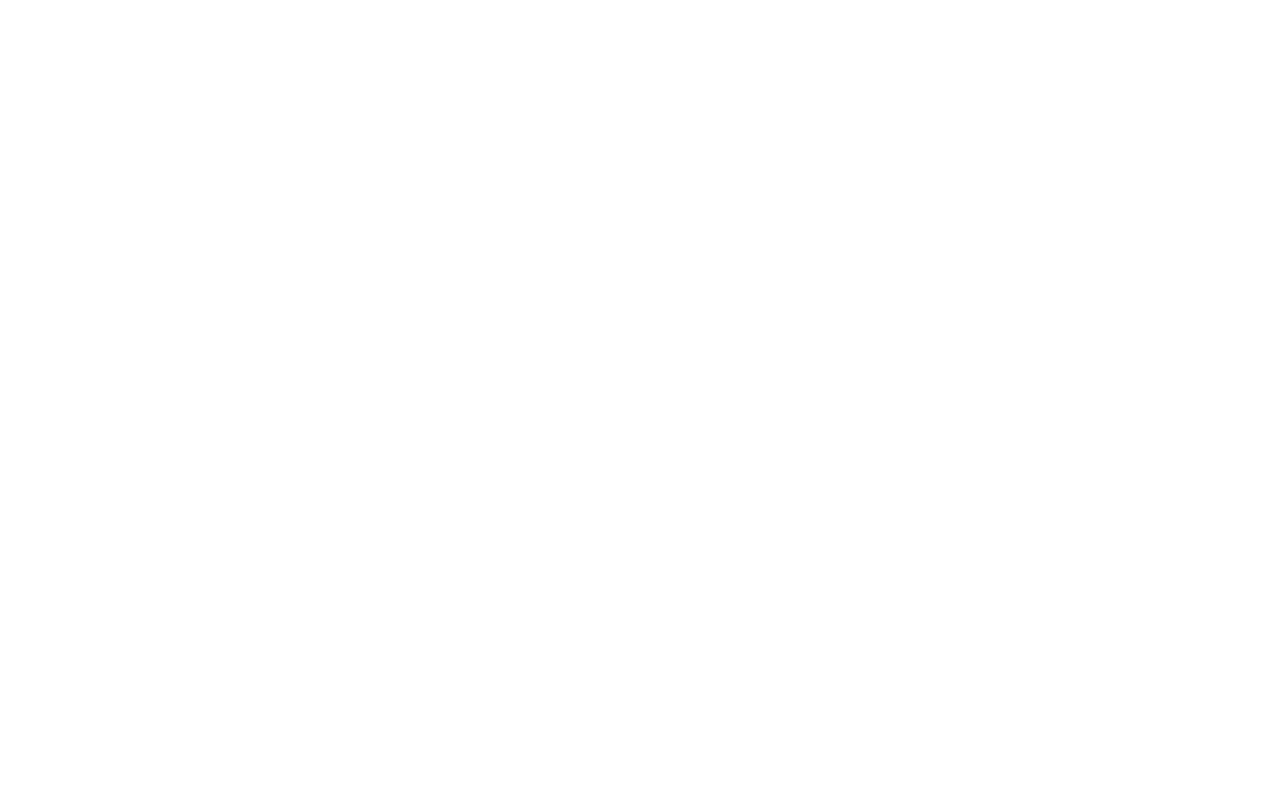
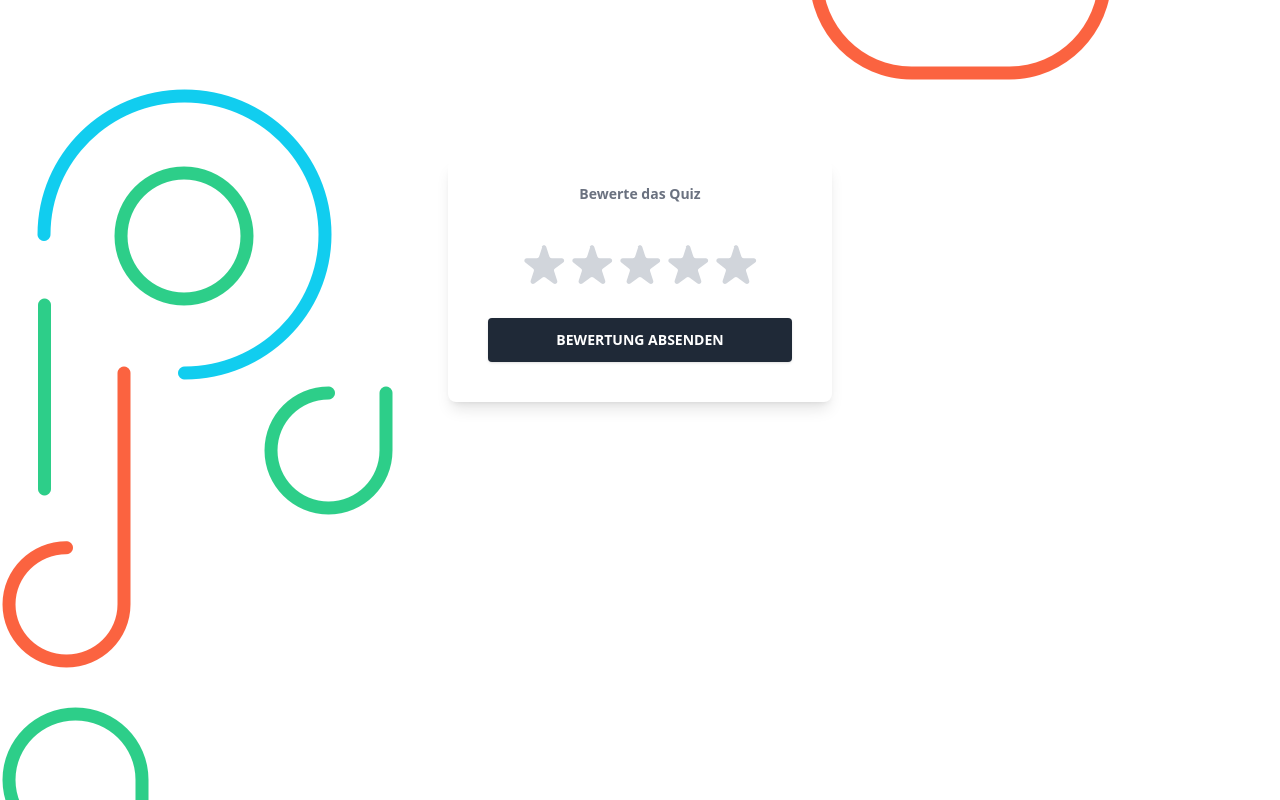
Before and after one commit to wintersolijer/magumba-frontend, a React (Create React App) app: page /quizrating in a window 1280 px wide. Before the commit this address had no page. Built offline with nearby package versions, Linux system fonts and the light colour scheme.

Commit message:
Quiz Feedback drin Akhs

```diff
--- a/src/App.js
+++ b/src/App.js
@@ -3,7 +3,6 @@
 import React from 'react';
 import { BrowserRouter as Router, Routes, Route } from 'react-router-dom';
 import '@fortawesome/fontawesome-free/css/all.min.css';
-
 
 // Importiere die Komponenten
 import Login from './components/Login';
@@ -11,8 +10,11 @@
 import QuizForm from './components/QuizForm';
 import HomepageSite from './components/HomepageSite';
 import Quiz from './components/Quiz';
+import QuizRatingPage from './components/bewertung/QuizRatingPage'; // Korrigierter Importpfad
 
 function App() {
+  const courseId = 'dein-kurs-id'; // Ersetze dies mit der tatsächlichen Kurs-ID oder passe die Logik an, um sie dynamisch zu erhalten
+
   return (
     <Router>
       <Routes>
@@ -22,10 +24,13 @@
         {/* Registrierungsseite */}
         <Route path="/register" element={<Register />} />
 
-        {/* Weitere Routen können hier hinzugefügt werden */}
+        {/* Weitere Routen */}
         <Route path="/quizform" element={<QuizForm />} />
         <Route path="/homepage" element={<HomepageSite />} />
-        <Route path='/quiz' element = {<Quiz />} />
+        <Route path="/quiz" element={<Quiz />} />
+
+        {/* Quiz-Bewertungsseite */}
+        <Route path="/quizrating" element={<QuizRatingPage courseId={courseId} />} />
       </Routes>
     </Router>
   );
--- /dev/null
+++ b/src/components/bewertung/QuizRatingPage.js
@@ -0,0 +1,88 @@
+import React, { useState } from 'react';
+import axios from 'axios';
+import backgroundImage from '../../assets/img/register_bg_2.png';
+
+function QuizRatingPage({ courseId }) {
+  const [rating, setRating] = useState(0);
+
+  const handleRating = (rate) => {
+    setRating(rate);
+  };
+
+  const submitRating = async () => {
+    try {
+      const response = await axios.post('/star_course', {
+        course_id: courseId,
+        points: rating,
+      });
+      // Erfolgreiche Bewertungshandhabung
+      console.log('Bewertung erfolgreich übermittelt:', response.data);
+    } catch (error) {
+      console.error('Fehler beim Übermitteln der Bewertung:', error);
+    }
+  };
+
+  return (
+    <>
+      <main>
+        <section className="relative w-full h-full py-40 min-h-screen">
+          {/* Hintergrundbild */}
+          <div
+            className="absolute top-0 w-full h-full bg-blueGray-800 bg-no-repeat bg-full"
+            style={{
+              backgroundImage: `url(${backgroundImage})`,
+            }}
+          ></div>
+          <div className="container mx-auto px-4 h-full">
+            <div className="flex content-center items-center justify-center h-full">
+              <div className="w-full lg:w-4/12 px-4">
+                {/* Bewertungsformular */}
+                <div className="relative flex flex-col min-w-0 break-words w-full mb-6 shadow-lg rounded-lg bg-white border-0">
+                  <div className="rounded-t mb-0 px-6 py-6">
+                    <div className="text-center mb-3">
+                      <h6 className="text-gray-500 text-sm font-bold">
+                        Bewerte das Quiz
+                      </h6>
+                    </div>
+                  </div>
+                  <div className="flex-auto px-4 lg:px-10 py-10 pt-0">
+                    <div className="text-center mb-6">
+                      {/* Sterne für Bewertung */}
+                      {[1, 2, 3, 4, 5].map((star) => (
+                        <button
+                          key={star}
+                          onClick={() => handleRating(star)}
+                          className="focus:outline-none"
+                        >
+                          <svg
+                            className={`w-12 h-12 ${
+                              rating >= star ? 'text-yellow-400' : 'text-gray-300'
+                            }`}
+                            fill="currentColor"
+                            viewBox="0 0 20 20"
+                          >
+                            <path d="M9.049 2.927c.3-.921 1.603-.921 1.902 0l1.286 3.98a1 1 0 00.95.69h4.21c.969 0 1.371 1.24.588 1.81l-3.4 2.466a1 1 0 00-.364 1.118l1.286 3.98c.3.921-.755 1.688-1.538 1.118l-3.4-2.466a1 1 0 00-1.176 0l-3.4 2.466c-.782.57-1.838-.197-1.538-1.118l1.286-3.98a1 1 0 00-.364-1.118L2.225 9.407c-.782-.57-.38-1.81.588-1.81h4.21a1 1 0 00.95-.69l1.286-3.98z" />
+                          </svg>
+                        </button>
+                      ))}
+                    </div>
+                    <div className="text-center mt-6">
+                      <button
+                        onClick={submitRating}
+                        className="bg-gray-800 text-white active:bg-gray-600 text-sm font-bold uppercase px-6 py-3 rounded shadow hover:shadow-lg focus:outline-none w-full"
+                      >
+                        Bewertung absenden
+                      </button>
+                    </div>
+                  </div>
+                </div>
+              </div>
+            </div>
+          </div>
+        </section>
+      </main>
+    </>
+  );
+}
+
+export default QuizRatingPage;
```
